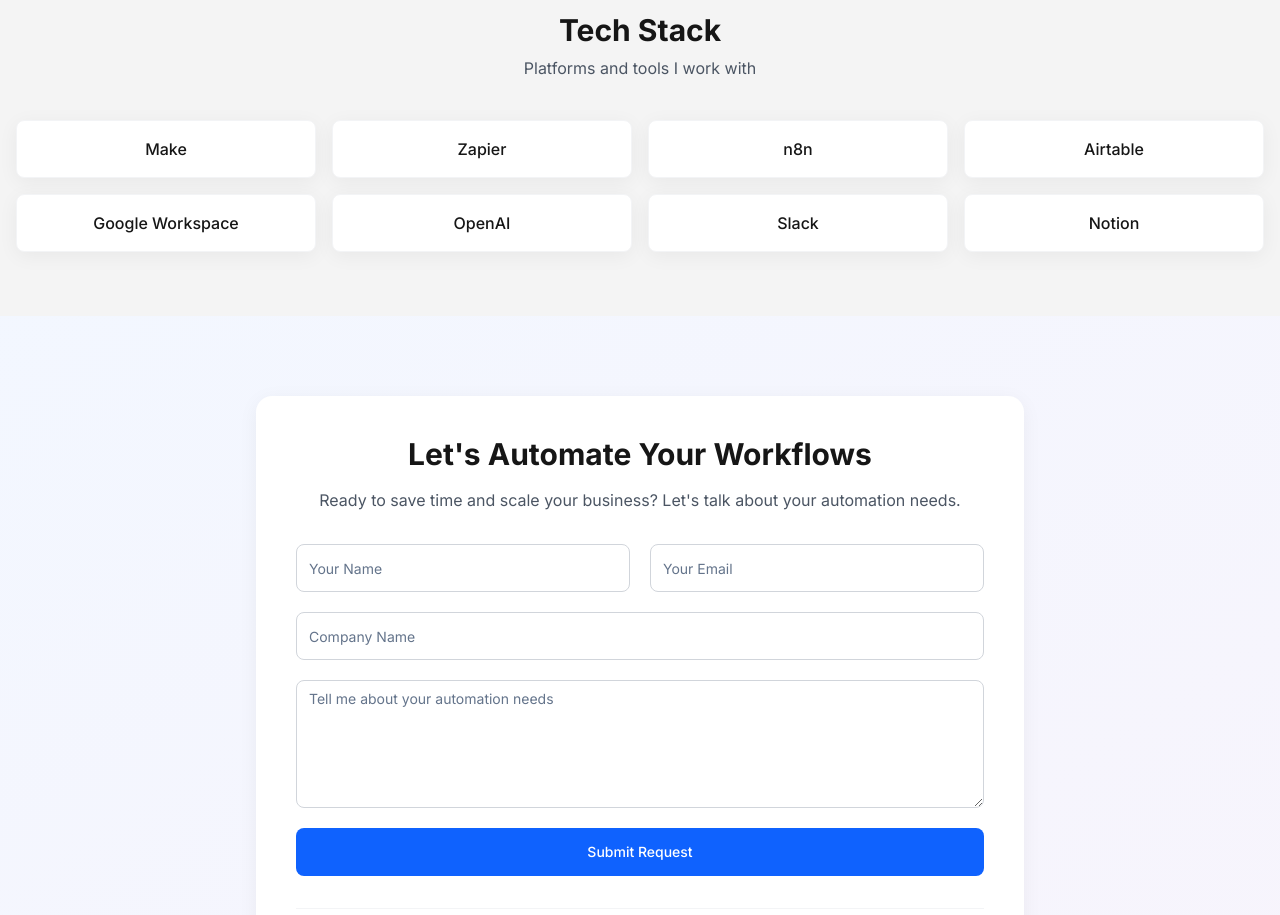
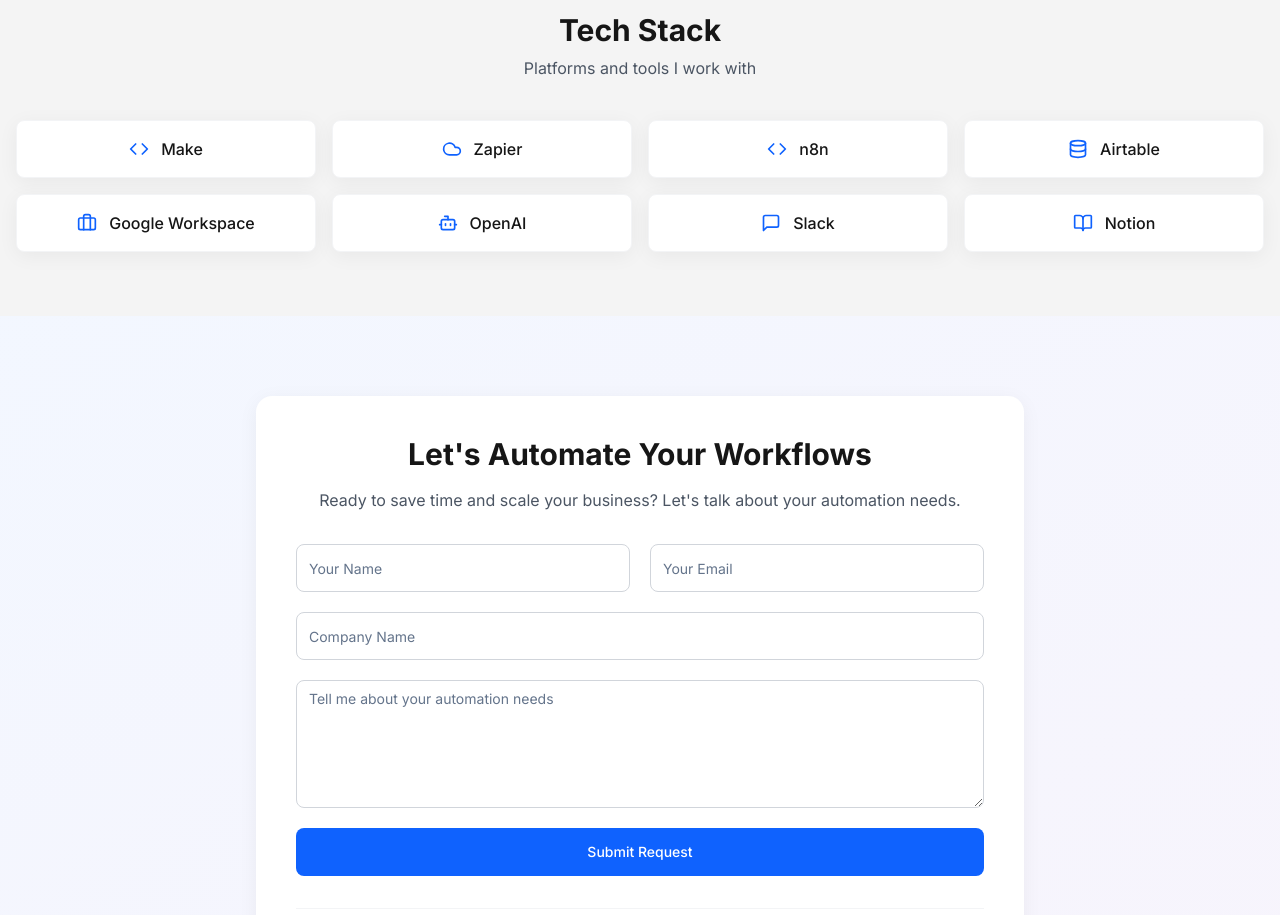
Before and after one commit to jeffjeff007/automate-flow-launch, a React (Vite) app: page / in a window 1280 px wide. Shown: the part 3660-4575 px from the top of the page. Built offline with nearby package versions, Linux system fonts and the light colour scheme.

Commit message:
Add tech stack icons
Implement icons for each tool and platform in the tech stack section.

```diff
--- a/src/components/TechStackSection.tsx
+++ b/src/components/TechStackSection.tsx
@@ -1,19 +1,35 @@
 
-import React, { useState } from "react";
+import React from "react";
+import {
+  Database,
+  Code,
+  FileJson,
+  MessageSquare,
+  BookOpen,
+  Cloud,
+  Bot,
+  Briefcase
+} from "lucide-react";
 import { Tooltip, TooltipContent, TooltipProvider, TooltipTrigger } from "@/components/ui/tooltip";
 
 interface TechBadgeProps {
   name: string;
   description: string;
+  icon: React.ReactNode;
 }
 
-const TechBadge: React.FC<TechBadgeProps> = ({ name, description }) => {
+const TechBadge: React.FC<TechBadgeProps> = ({ name, description, icon }) => {
   return (
     <TooltipProvider>
       <Tooltip>
         <TooltipTrigger asChild>
           <div className="flex items-center justify-center bg-white rounded-lg py-4 px-6 card-shadow border border-gray-100 hover:border-automation-blue/20 hover:shadow-md transition-all duration-300 cursor-pointer">
-            <span className="font-medium text-automation-darkText">{name}</span>
+            <div className="flex items-center gap-3">
+              <div className="text-automation-blue">
+                {icon}
+              </div>
+              <span className="font-medium text-automation-darkText">{name}</span>
+            </div>
           </div>
         </TooltipTrigger>
         <TooltipContent>
@@ -28,35 +44,43 @@ const TechStackSection: React.FC<{ id?: string }> = ({ id }) => {
   const techTools = [
     {
       name: "Make",
-      description: "Visual automation platform for creating complex workflows"
+      description: "Visual automation platform for creating complex workflows",
+      icon: <Code className="w-5 h-5" />
     },
     {
       name: "Zapier",
-      description: "Connect apps and automate workflows with no-code"
+      description: "Connect apps and automate workflows with no-code",
+      icon: <Cloud className="w-5 h-5" />
     },
     {
       name: "n8n",
-      description: "Open-source workflow automation tool"
+      description: "Open-source workflow automation tool",
+      icon: <Code className="w-5 h-5" />
     },
     {
       name: "Airtable",
-      description: "Flexible database and spreadsheet hybrid"
+      description: "Flexible database and spreadsheet hybrid",
+      icon: <Database className="w-5 h-5" />
     },
     {
       name: "Google Workspace",
-      description: "Cloud-based productivity and collaboration tools"
+      description: "Cloud-based productivity and collaboration tools",
+      icon: <Briefcase className="w-5 h-5" />
     },
     {
       name: "OpenAI",
-      description: "Advanced AI models for text, code, and images"
+      description: "Advanced AI models for text, code, and images",
+      icon: <Bot className="w-5 h-5" />
     },
     {
       name: "Slack",
-      description: "Business communication and collaboration platform"
+      description: "Business communication and collaboration platform",
+      icon: <MessageSquare className="w-5 h-5" />
     },
     {
       name: "Notion",
-      description: "All-in-one workspace for notes, docs, and project management"
+      description: "All-in-one workspace for notes, docs, and project management",
+      icon: <BookOpen className="w-5 h-5" />
     }
   ];
 
@@ -70,7 +94,12 @@ const TechStackSection: React.FC<{ id?: string }> = ({ id }) => {
 
         <div className="grid grid-cols-2 sm:grid-cols-3 md:grid-cols-4 gap-4">
           {techTools.map((tech, index) => (
-            <TechBadge key={index} name={tech.name} description={tech.description} />
+            <TechBadge
+              key={index}
+              name={tech.name}
+              description={tech.description}
+              icon={tech.icon}
+            />
           ))}
         </div>
       </div>
```
